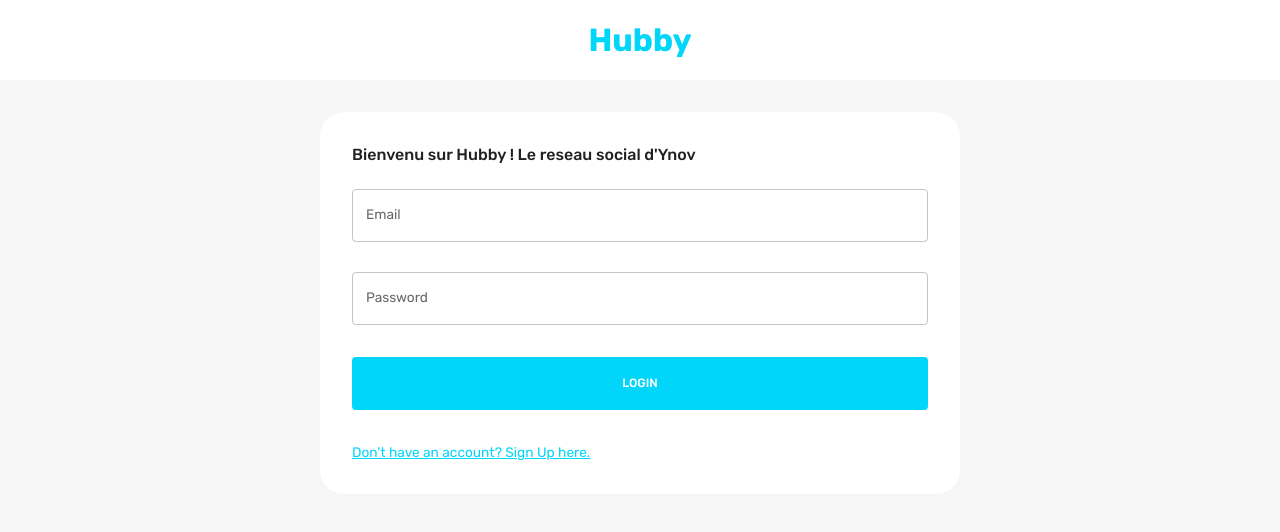
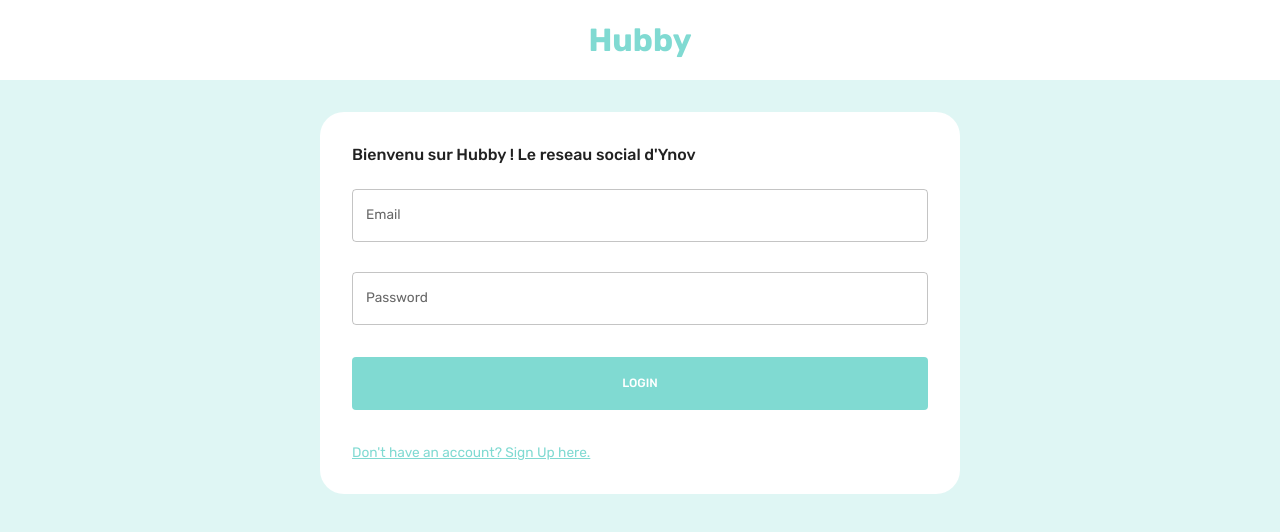
Before and after one commit to Huby-sm/front, a React (Create React App) app: page / in a window 1280 px wide. Shown: the top 532 px of the page. Built offline with nearby package versions, Linux system fonts and the light colour scheme.

Commit message:
feat(#16) add-hubby-theme

```diff
--- a/src/scenes/navbar/index.jsx
+++ b/src/scenes/navbar/index.jsx
@@ -49,7 +49,7 @@
                 {isNonMobileScreens && (
                     <FlexBetween backgroundColor={neutralLight} borderRadius="9px" gap="3rem"
                                  padding="0.1rem 1.5rem">
-                    <InputBase placeholder="Search..."/>
+                    <InputBase placeholder="Rechercher..."/>
                         <IconButton>
                             <Search/>
                         </IconButton>
--- a/src/scenes/widgets/FriendListWidget.jsx
+++ b/src/scenes/widgets/FriendListWidget.jsx
@@ -35,7 +35,7 @@
         fontWeight="500"
         sx={{ mb: "1.5rem" }}
       >
-        Friend List
+        Liste d'amis
       </Typography>
       <Box display="flex" flexDirection="column" gap="1.5rem">
         {friends.map((friend) => (
--- a/src/scenes/widgets/MyPostWidget.jsx
+++ b/src/scenes/widgets/MyPostWidget.jsx
@@ -62,7 +62,7 @@
       <FlexBetween gap="1.5rem">
         <UserImage image={picturePath} />
         <InputBase
-          placeholder="What's on your mind..."
+          placeholder="Quelle sont vos pensées..."
           onChange={(e) => setPost(e.target.value)}
           value={post}
           sx={{
--- a/src/theme.js
+++ b/src/theme.js
@@ -2,29 +2,29 @@
 export const colorTokens = {
     grey: {
         0: "#FFFFFF",
-        10: "#F6F6F6",
-        50: "#F0F0F0",
+        10: "#DFF6F4",
+        50: "#BEEDE9",
         100: "#E0E0E0",
         200: "#C2C2C2",
         300: "#A3A3A3",
         400: "#858585",
         500: "#666666",
         600: "#4D4D4D",
-        700: "#333333",
-        800: "#1A1A1A",
+        700: "#B1A4AD",
+        800: "#60495A",
         900: "#0A0A0A",
         1000: "#000000",
     },
     primary: {
-        50: "#E6FBFF",
+        50: "#DFF6F4",
         100: "#CCF7FE",
         200: "#99EEFD",
         300: "#66E6FC",
         400: "#33DDFB",
-        500: "#00D5FA",
+        500: "#80DAD2",
         600: "#00A0BC",
         700: "#006B7D",
-        800: "#00353F",
+        800: "#07B5A5",
         900: "#001519",
     },
 };
```
